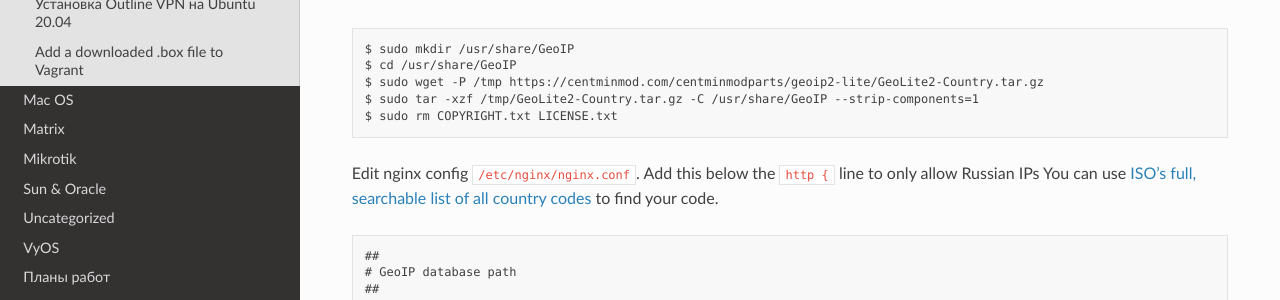
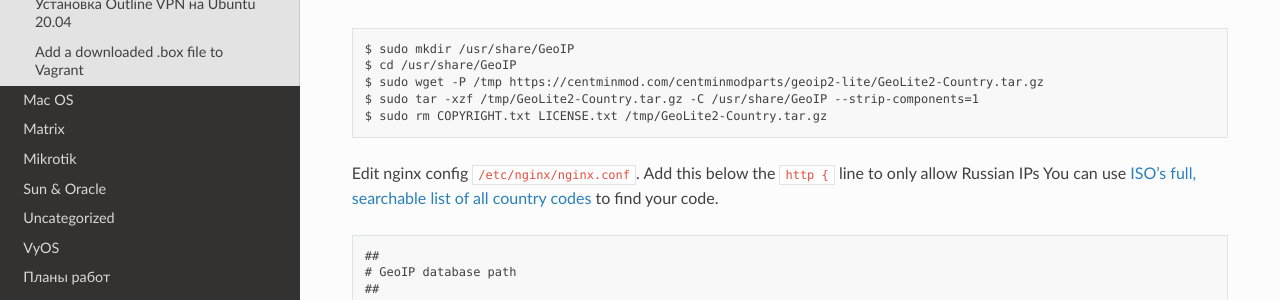
Before and after one commit to jeffscrum/jeffscrum.github.io, a Sphinx documentation site: the page built from source/linux/linux-nginx-geoip2-block.rst, in a window 1280 px wide and 900 px high. Shown: the part 428-728 px from the top of the window. Built offline with Sphinx 7.4.7 and the Read the Docs theme 2.0.0, drawn with Linux system fonts in a browser that asks for light colours.

Commit message:
Update linux-nginx-geoip2-block.rst

```diff
--- a/source/linux/linux-nginx-geoip2-block.rst
+++ b/source/linux/linux-nginx-geoip2-block.rst
@@ -31,7 +31,7 @@ Download the GeoIPLite2 database.
     $ cd /usr/share/GeoIP
     $ sudo wget -P /tmp https://centminmod.com/centminmodparts/geoip2-lite/GeoLite2-Country.tar.gz
     $ sudo tar -xzf /tmp/GeoLite2-Country.tar.gz -C /usr/share/GeoIP --strip-components=1
-    $ sudo rm COPYRIGHT.txt LICENSE.txt
+    $ sudo rm COPYRIGHT.txt LICENSE.txt /tmp/GeoLite2-Country.tar.gz
 
 Edit nginx config ``/etc/nginx/nginx.conf``. Add this below the ``http {`` line to only allow Russian IPs You can use `ISO’s full,
 searchable list of all country codes <https://www.iso.org/obp/ui/#search>`_ to find your code.
```
